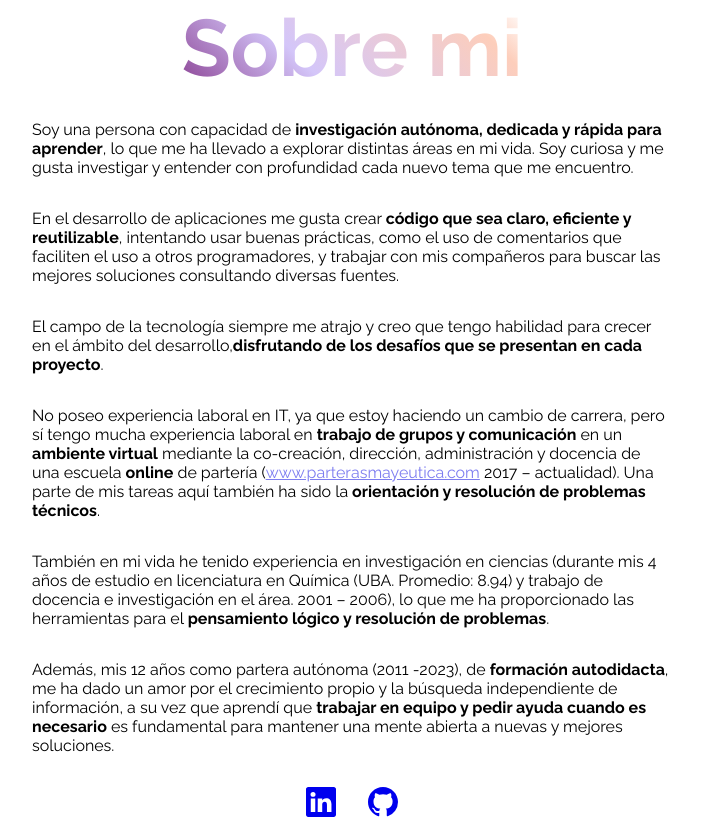
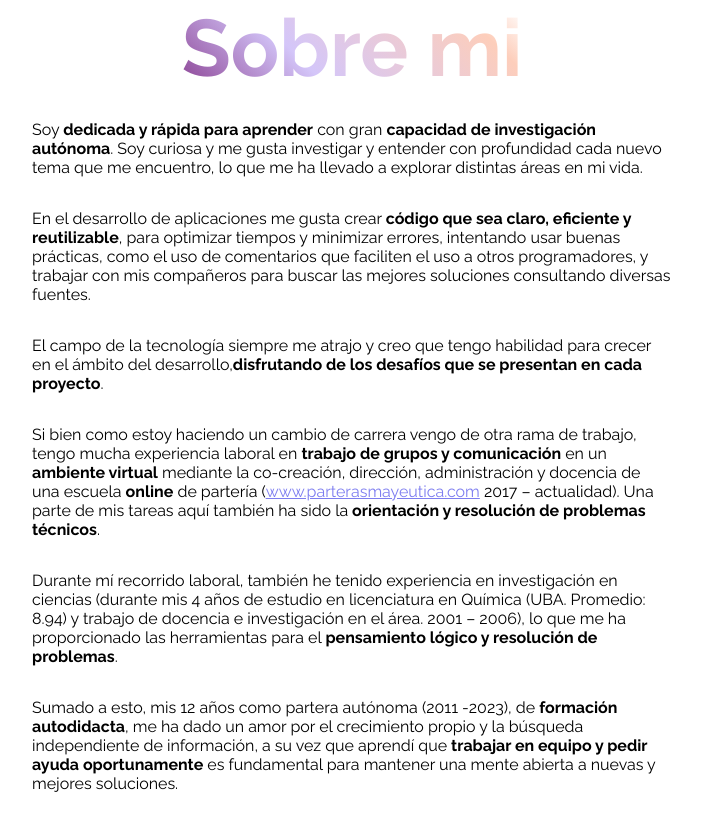
Before and after one commit to Sil-Palaoro/sil-palaoro, a Next.js app: page / in a window 1280 px wide. Shown: the part 2560-3379 px from the top of the page, without its empty margins (320-1021 px from the left). Built offline with nearby package versions, Linux system fonts and the light colour scheme.

Commit message:
About me edit

```diff
--- a/src/app/page.js
+++ b/src/app/page.js
@@ -162,18 +162,20 @@ export default function Home() {
 
             <section className={styles.about} id="about">
                 <h2 className={styles.h2}>Sobre mi</h2>
-                <p className={styles.p}>Soy una persona con capacidad de <strong>
-                    investigación autónoma, dedicada y rápida para aprender
-                </strong>,  lo que me ha
-                    llevado a explorar distintas áreas en mi vida. Soy curiosa
+                <p className={styles.p}>Soy <strong>
+                   dedicada y rápida para aprender
+                </strong> con gran <strong> capacidad de
+                    investigación autónoma</strong>. Soy curiosa
                     y me gusta investigar y entender con profundidad cada nuevo
-                    tema que me encuentro.
+                    tema que me encuentro, lo que me ha
+                    llevado a explorar distintas áreas en mi vida.
                 </p>
                 <p className={styles.p}>
                     En el desarrollo de aplicaciones me gusta crear <strong>
                         código que sea
                         claro, eficiente y reutilizable
-                    </strong>, intentando usar buenas prácticas,
+                    </strong>, para optimizar tiempos y minimizar errores,
+                    intentando usar buenas prácticas,
                     como el uso de comentarios que faciliten el uso a otros
                     programadores, y trabajar con mis compañeros para buscar las mejores
                     soluciones consultando diversas fuentes.
@@ -187,11 +189,9 @@ export default function Home() {
                         proyecto
                     </strong>.</p>
                 <p className={styles.p}>
-                    No poseo experiencia laboral en IT, ya que
-                    estoy haciendo un cambio de carrera, pero sí
-                    tengo mucha experiencia laboral en <strong>
-                        trabajo de grupos y
-                        comunicación
+                    Si bien como estoy haciendo un cambio de carrera vengo de otra
+                    rama de trabajo, tengo mucha experiencia laboral en <strong>
+                        trabajo de grupos y comunicación
                     </strong> en un <strong>ambiente virtual</strong> mediante
                     la co-creación, dirección, administración y docencia de
                     una escuela <strong>online</strong> de partería
@@ -201,19 +201,20 @@ export default function Home() {
                     Una parte de mis tareas aquí también ha sido la
                     <strong> orientación y resolución de problemas técnicos</strong>.
                     </p>
-                <p className={styles.p}>También en mi vida he tenido experiencia en
+                <p className={styles.p}>Durante mí recorrido laboral, también
+                    he tenido experiencia en
                     investigación en ciencias (durante mis 4 años de estudio
                     en licenciatura en Química (UBA. Promedio: 8.94) y
                     trabajo de docencia e investigación en el área. 2001 –
                     2006), lo que me ha proporcionado las herramientas para
                     el <strong>pensamiento lógico y resolución de problemas</strong>.
                     </p>
-                <p className={styles.p}>Además, mis 12 años como partera autónoma
+                <p className={styles.p}>Sumado a esto, mis 12 años como partera autónoma
                     (2011 -2023), de <strong>formación autodidacta</strong>, me ha dado un
                     amor por el crecimiento propio y la búsqueda independiente
                     de información, a su vez que aprendí que <strong>
                         trabajar en
-                        equipo y pedir ayuda cuando es necesario
+                        equipo y pedir ayuda oportunamente
                     </strong> es fundamental
                     para mantener una mente abierta a nuevas y mejores
                     soluciones.
```
